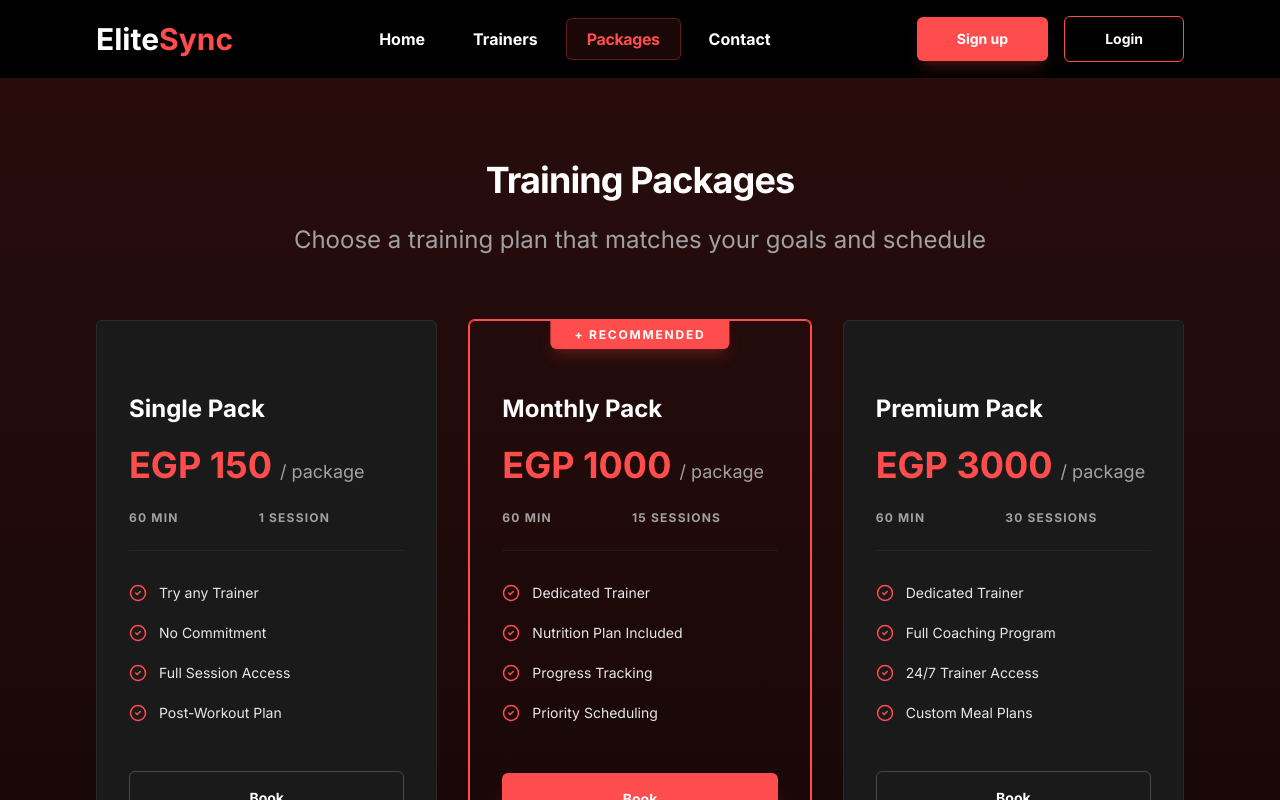
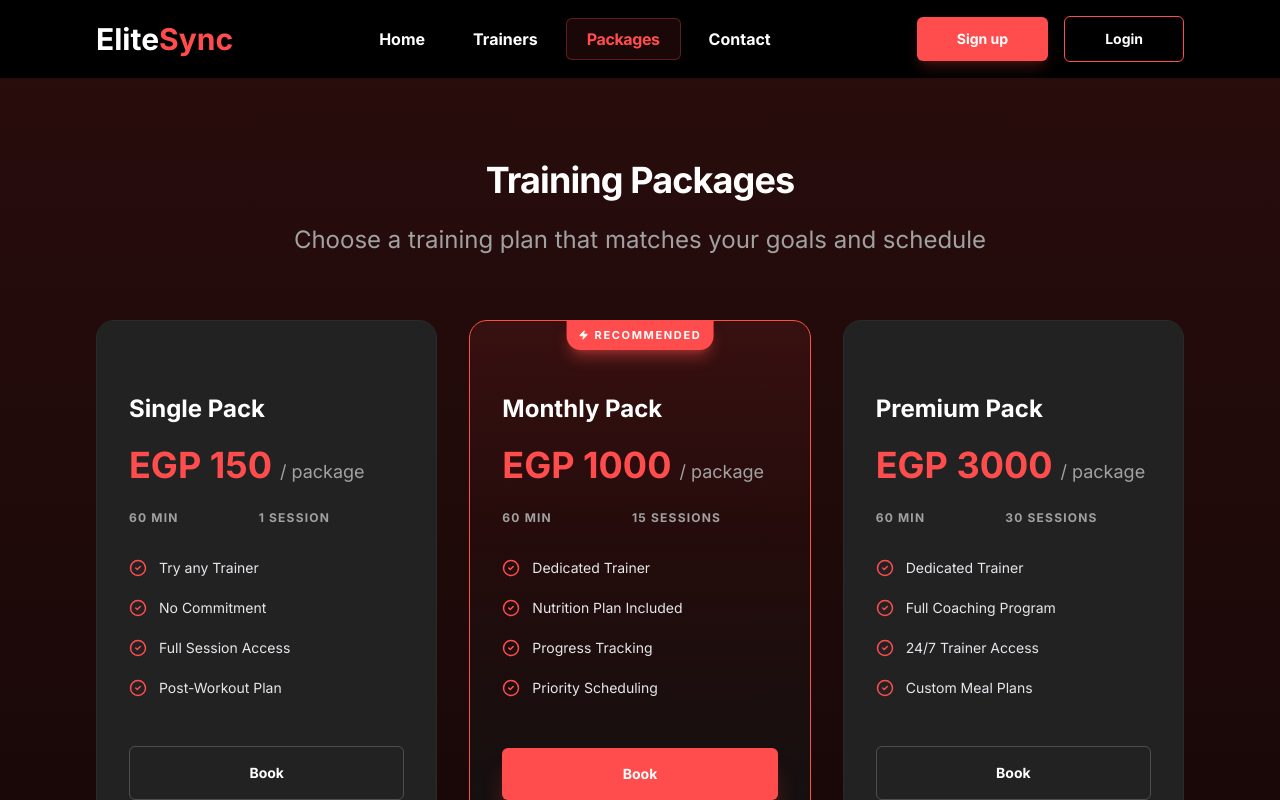
Before and after one commit to Abdulrahmanfawzy/fitness-team-2, a React (Vite) app: page /packages in a window 1280 px wide. Shown: the top 800 px of the page. Built offline with nearby package versions, Linux system fonts and the light colour scheme; the HTML template or start-up script is replaced by a standard one.

Commit message:
Refine packages page background and card styling

```diff
--- a/src/components/common/PackageCard.tsx
+++ b/src/components/common/PackageCard.tsx
@@ -1,4 +1,4 @@
-import { CheckCircle2 } from "lucide-react";
+import { CheckCircle2, Zap } from "lucide-react";
 
 interface PackageCardProps {
   title: string;
@@ -18,14 +18,14 @@ const PackageCard: React.FC<PackageCardProps> = ({
   isRecommended
 }) => {
   return (
-    <div className={`relative flex flex-col h-full p-8 rounded-sm border transition-all duration-300 ${
+    <div className={`relative flex flex-col h-full p-8 rounded-2xl border transition-all duration-300 ${
       isRecommended
-        ? "bg-card-recommended border-orange ring-1 ring-orange z-10"
-        : "bg-card-bg border-card-border hover:border-white/20"
+        ? "bg-card-recommended border-orange z-10"
+        : "bg-card-standard border-card-border hover:border-orange"
     }`}>
       {isRecommended && (
-        <div className="absolute top-0 left-1/2 -translate-x-1/2 bg-orange text-white text-xs font-black py-1.5 px-6 rounded-b-sm uppercase tracking-[0.15em] z-20 shadow-lg shadow-orange/20 whitespace-nowrap">
-          + Recommended
+        <div className="absolute top-0 left-1/2 -translate-x-1/2 bg-orange text-white text-[11px] font-black py-1.5 px-3 rounded-b-xl uppercase tracking-[0.15em] z-20 shadow-lg shadow-orange/40 whitespace-nowrap flex items-center gap-1.5">
+          <Zap size={10} className="fill-white text-white" /> Recommended
         </div>
       )}
 
@@ -37,7 +37,7 @@ const PackageCard: React.FC<PackageCardProps> = ({
           <span className="text-orange text-4xl font-extrabold">{price}</span>
           <span className="text-text-secondary text-lg ml-2">/ package</span>
         </div>
-        <div className="flex justify-start space-x-20 text-xs font-bold text-text-secondary uppercase tracking-widest pb-6 border-b border-white/5">
+        <div className="flex justify-start space-x-20 text-xs font-bold text-text-secondary uppercase tracking-widest">
           <span>{duration}</span>
           <span>{sessions}</span>
         </div>
--- a/src/index.css
+++ b/src/index.css
@@ -4,7 +4,7 @@
 @theme {
   --color-orange: #ff4d4d;
   --color-text-secondary: #a1a1a1;
-  --color-card-bg: #1a1a1a;
+  --color-card-bg: #ff4d4d05;
   --color-card-border: #2a2a2a;
 }
 
@@ -55,7 +55,7 @@
   --primary-color: #ff4d4d;
   --primary-color-light: rgba(255, 77, 77, 0.1);
   --black: #111111;
-  --card-bg: #1a1a1a;
+  --card-bg: #ff4d4d05;
   --card-border: #2a2a2a;
   --text-primary: #ffffff;
   --text-secondary: #a1a1a1;
@@ -101,7 +101,7 @@
     @apply border-border outline-ring/50;
   }
   body {
-    background-color: #111111;
+    background-color: #000000;
     color: #ffffff;
     font-family: "Inter", sans-serif;
   }
@@ -115,7 +115,7 @@
 }
 body {
   font-family: "Inter", sans-serif;
-  background-color: #111111;
+  background-color: #000000;
   color: #ffffff;
   -webkit-font-smoothing: antialiased;
   -moz-osx-font-smoothing: grayscale;
@@ -139,3 +139,11 @@ body {
   background: linear-gradient(180deg, #2a0d0d 0%, #1a0808 40%, #111111 100%);
   min-height: 100vh;
 }
+
+.bg-card-recommended {
+  background: linear-gradient(180deg, #381010 0%, #240b0b 40%, #111111 100%);
+}
+
+.bg-card-standard {
+  background: #222222;
+}
--- a/src/pages/Packages/CompareFeatures.tsx
+++ b/src/pages/Packages/CompareFeatures.tsx
@@ -22,7 +22,7 @@ function CompareFeatures() {
     <section className="pt-8 pb-20">
       <div className="max-w-6xl mx-auto px-8">
         <div
-          className="w-full border border-white/20 rounded-sm px-12 py-9"
+          className="w-full border border-white rounded-sm px-12 py-9"
           style={{ background: "linear-gradient(180deg, #2a0d0d 0%, #1a0808 40%, #111111 100%)" }}
         >
           <h2 className="text-3xl md:text-4xl font-extrabold text-center mb-16 tracking-tight">Compare Features</h2>
```
